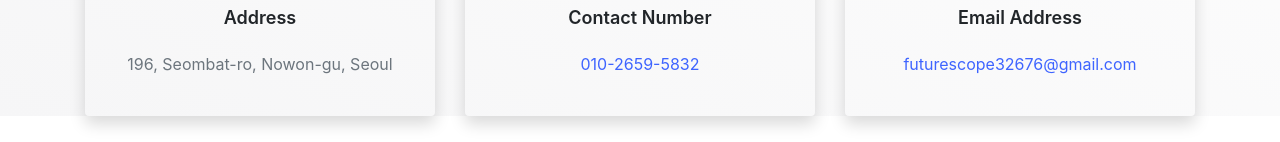
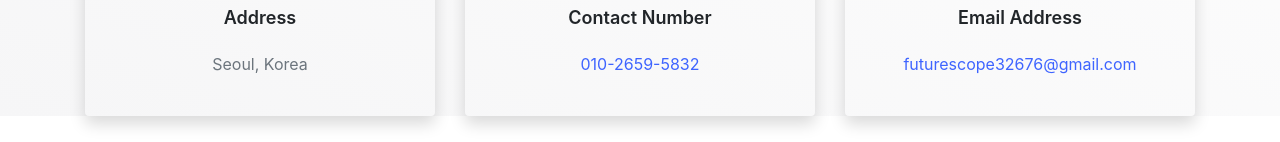
Before and after one commit to suplex2825/MHW-PORT, a plain HTML site: page portfolio/index.html in a window 1280 px wide. Shown: the part 3075-3217 px from the top of the page. Drawn offline with Linux system fonts and the light colour scheme.

Commit message:
sdasdasd

```diff
--- a/portfolio/index.html
+++ b/portfolio/index.html
@@ -267,7 +267,7 @@
                         </div>
                         <div>
                             <h3 class="mb-4">Address</h3>
-                            <p class="text-muted">196, Seombat-ro, Nowon-gu, Seoul</p>
+                            <p class="text-muted">Seoul, Korea</p>
                         </div>
                     </div>
                 </div>
```
